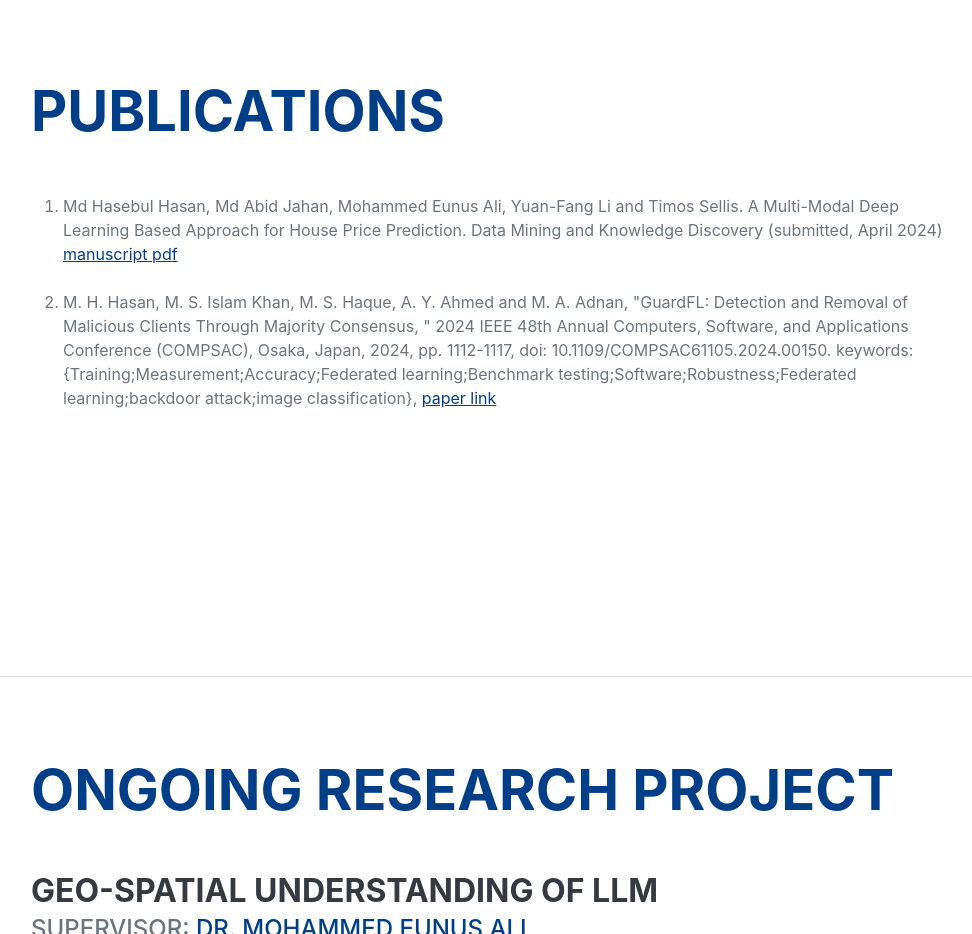
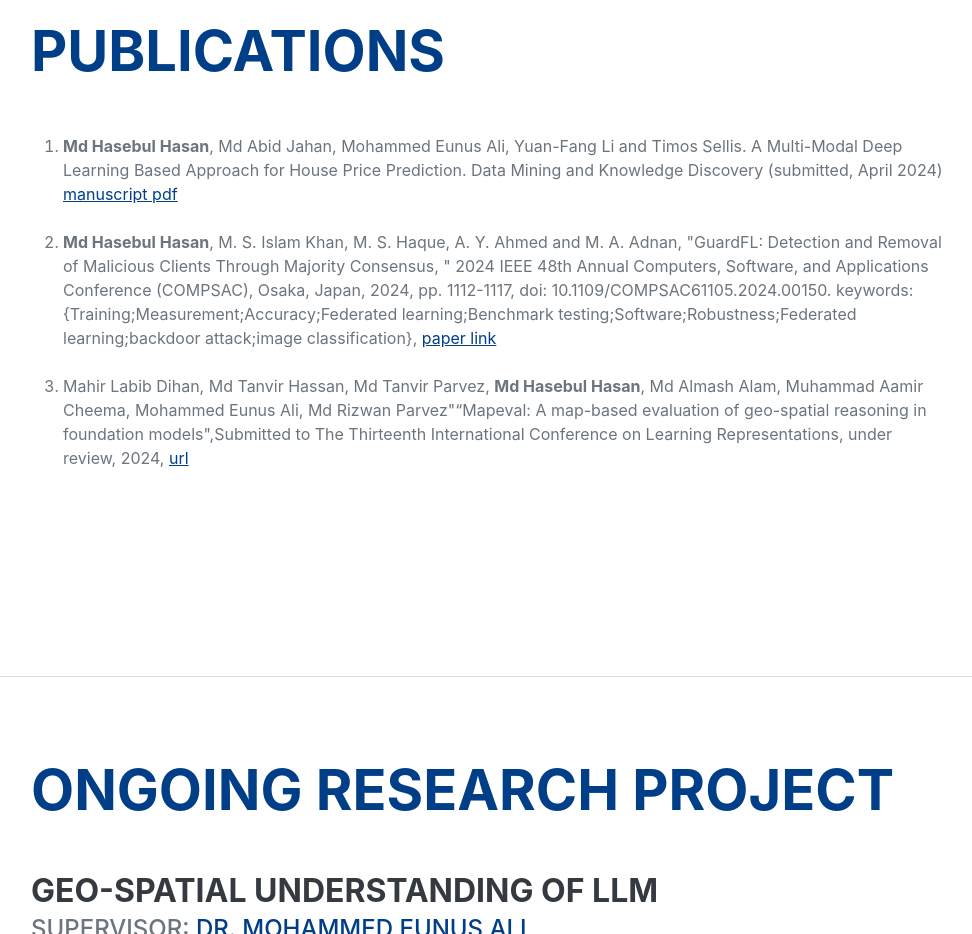
Before and after one commit to Hasebul/shawon_portfolio, a plain HTML site: page index.html in a window 1280 px wide. Shown: the part 1900-2834 px from the top of the page, without its empty margins (289-1261 px from the left). Drawn offline with nearby package versions, Linux system fonts and the light colour scheme; some icons are missing; a web font is replaced by a local one.

Commit message:
update paper list

```diff
--- a/index.html
+++ b/index.html
@@ -134,13 +134,18 @@
                             <!-- <h3 cclass="mb-0" style="color: #003f88;"><a href="">A Multi-Modal Deep Learning Based Approach for House Price Prediction</a></h3>
                             <div class="subheading mb-3">CO-Authors: Md Abid Jahan, Mohammed Eunus Ali, Yuan-Fang Li and Timos Sellis</div> -->
                             <ol>
-                                <li>Md Hasebul Hasan, Md Abid Jahan, Mohammed Eunus Ali, Yuan-Fang Li and Timos Sellis. A Multi-Modal Deep Learning Based Approach for House Price Prediction.
+                                <li><b>Md Hasebul Hasan</b>, Md Abid Jahan, Mohammed Eunus Ali, Yuan-Fang Li and Timos Sellis. A Multi-Modal Deep Learning Based Approach for House Price Prediction.
                                     Data Mining and Knowledge Discovery (submitted, April 2024) <a href="https://drive.google.com/file/d/14xgLOYRpiLPN25hGhMV41SfOueTb04uF/view?usp=sharing">manuscript pdf</a>
                                 </li>
                                 <br>
-                                <li>M. H. Hasan, M. S. Islam Khan, M. S. Haque, A. Y. Ahmed and M. A. Adnan, "GuardFL: Detection and Removal of Malicious Clients Through Majority Consensus,
+                                <li><b>Md Hasebul Hasan</b>, M. S. Islam Khan, M. S. Haque, A. Y. Ahmed and M. A. Adnan, "GuardFL: Detection and Removal of Malicious Clients Through Majority Consensus,
                                     " 2024 IEEE 48th Annual Computers, Software, and Applications Conference (COMPSAC), Osaka, Japan, 2024, pp. 1112-1117, doi: 10.1109/COMPSAC61105.2024.00150. keywords: {Training;Measurement;Accuracy;Federated learning;Benchmark testing;Software;Robustness;Federated learning;backdoor attack;image classification},
                                     <a href="https://ieeexplore.ieee.org/abstract/document/10633548/authors#authors">paper link </a>
+                                </li>
+                                <br>
+                                <li>Mahir Labib Dihan, Md Tanvir Hassan, Md Tanvir Parvez, <b>Md Hasebul Hasan</b>, Md Almash Alam, Muhammad Aamir Cheema, Mohammed Eunus Ali, Md Rizwan Parvez"“Mapeval: A map-based evaluation of geo-spatial
+                                    reasoning in foundation models",Submitted to The Thirteenth International Conference on Learning Representations, under review, 2024,
+                                    <a href="https://openreview.net/forum?id=nnAPWDt4hn">url </a>
                                 </li>
                             </ol>
                             <!-- <ul>
```
